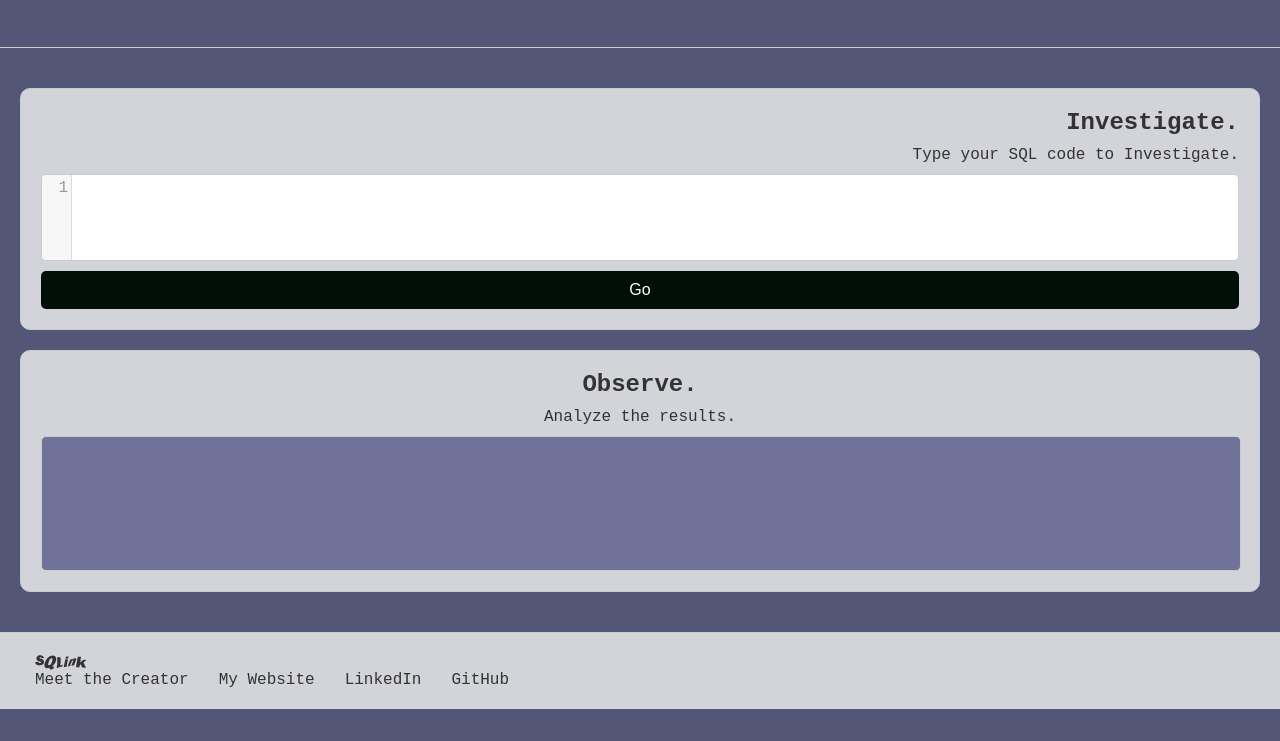
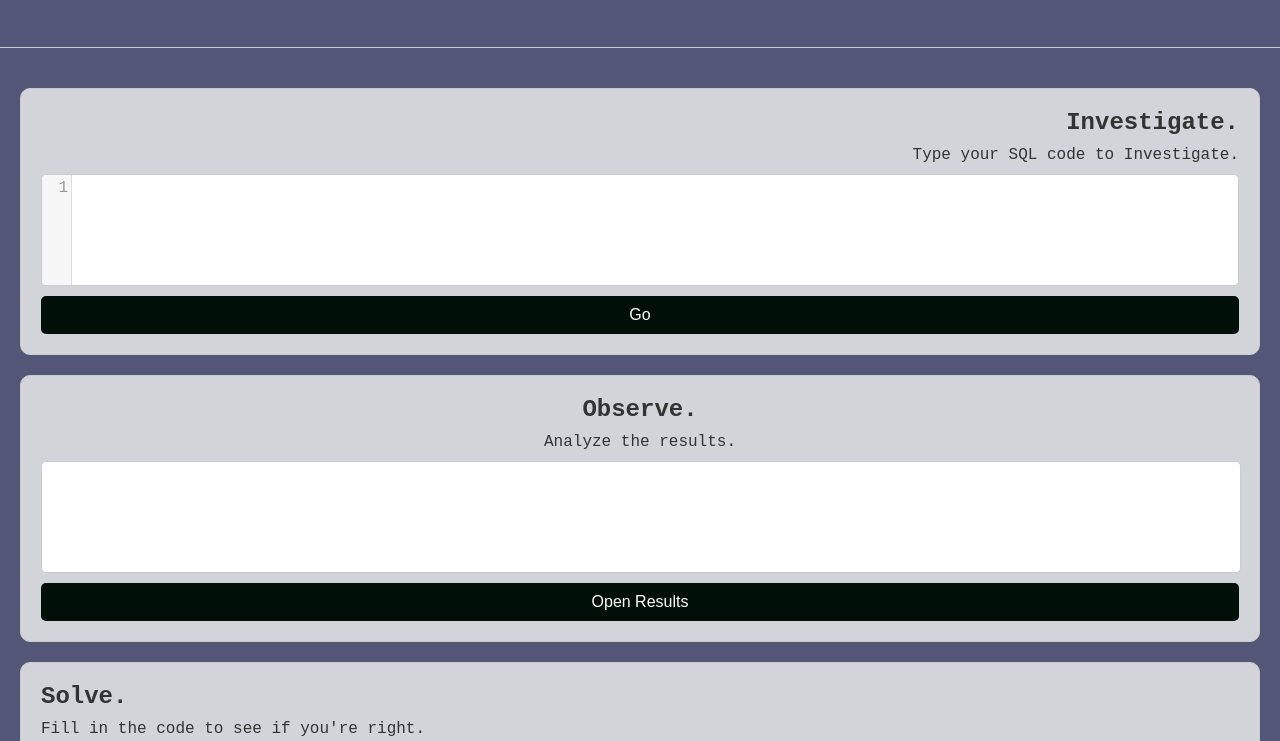
Before and after one commit to javxzo/SQLink, a plain HTML site: page index.html in a window 1280 px wide. Shown: the part 211-952 px from the top of the page. Before the commit the page ends 920 px from the top, so only its background shows below. Drawn offline with nearby package versions, Linux system fonts and the light colour scheme; a web font is replaced by a local one.

Commit message:
Updated Solve
Changed intention - no button

```diff
--- a/index.html
+++ b/index.html
@@ -48,13 +48,14 @@
           <h2>Observe.</h2>
           <p>Analyze the results.</p>
           <div class="output-box"></div>
+          <button class="action-button">Open Results</button>
         </div>
-        <!-- <div class="section">
+        <div class="section">
           <h2>Solve.</h2>
           <p>Fill in the code to see if you're right.</p>
           <textarea class="code-input"></textarea>
           <button class="action-button">Go</button>
-        </div> -->
+        </div>
       </section>
     </main>
     <footer class="footer">
--- a/styles.css
+++ b/styles.css
@@ -102,16 +102,17 @@ body {
 }
 
 .section {
-    margin: 20px 0;
+    margin: 20px auto; /* Center the sections */
     background-color: #d3d4d9;
     padding: 20px;
     border: 1px solid #ccc;
     border-radius: 10px;
     text-align: center;
-    height: 200px;
+    height: 225px;
     display: flex;
     flex-direction: column;
     justify-content: space-between;
+    max-width: 1200px; /* Set the maximum width of each section */
 }
 
 /* Adjust spacing between titles and subtitles */
@@ -129,7 +130,7 @@ body {
 
 .section .code-input {
     width: calc(100% - 20px);
-    height: 70px; /* Adjust to fit within section height */
+    height: 200px; /* Adjust to fit within section height */
     border: 1px solid #ccc;
     border-radius: 5px;
     padding: 10px;
@@ -141,13 +142,13 @@ body {
 
 .section .output-box {
     width: calc(100% - 20px);
-    height: 120px; /* Adjust to fit within section height */
+    height: 100px; /* Adjust to fit within section height */
     border: 1px solid #ccc;
     border-radius: 5px;
     padding: 10px;
     font-size: 16px;
     font-family: 'Courier New', Courier, monospace;
-    background-color: #707299;
+    background-color: #fff;
 }
 
 .action-button {
@@ -221,7 +222,7 @@ body {
 .CodeMirror {
     font-size: 16px;
     text-align: left;
-    height: 70px; /* Adjust to fit within section height */
+    height: 150px; /* Adjust to fit within section height */
 }
 
 .CodeMirror {
```
